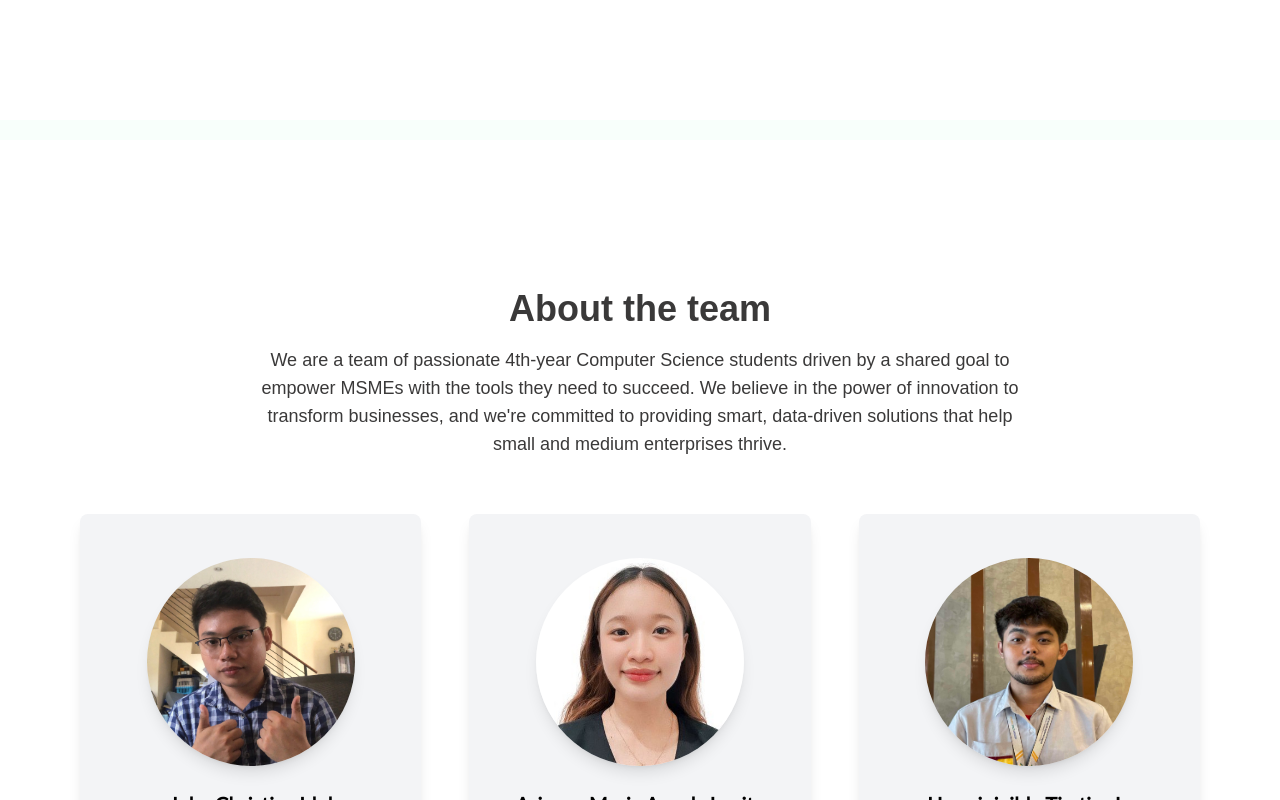
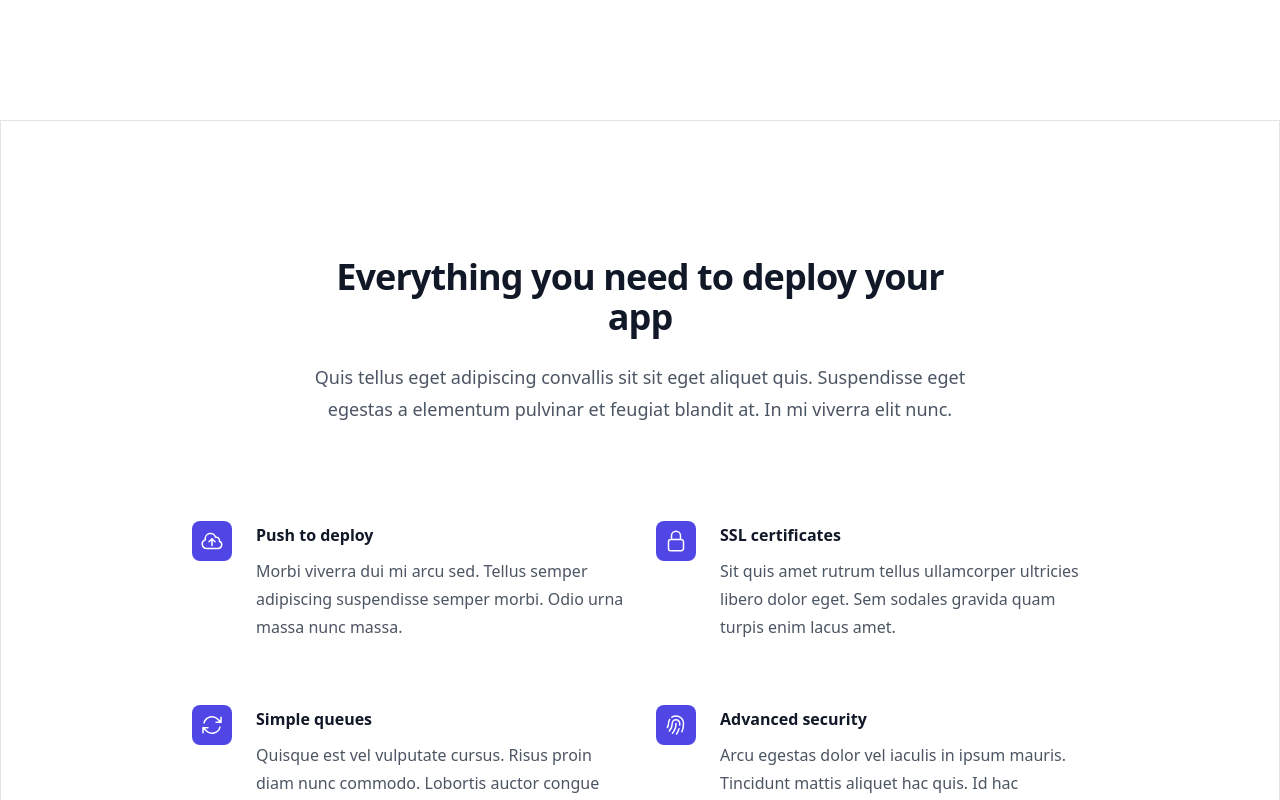
Before and after one commit to ArianneMarieAngela-Luvite/restore-client, a React (Vite) app: page / in a window 1280 px wide. Shown: the part 680-1480 px from the top of the page. Built offline with nearby package versions, Linux system fonts and the light colour scheme; a web font is replaced by a local one.

Commit message:
Updated app.tsx

```diff
--- a/src/App.tsx
+++ b/src/App.tsx
@@ -16,6 +16,7 @@ import AltPricing from "./views/AltPricing";
 // import PredictedDemand from "./views/PredictedDemandTable";
 import Team from "./views/Team";
 import About from "./views/About";
+import BillingInformation from "./views/BillingInformation";
 
 function App() {
   return (
@@ -27,8 +28,8 @@ function App() {
           <Route path="/" element={<>
             <Header />
             <Landing />
-            {/* <About /> */}
-            <Team />
+            <About />
+             <Team />
             <AltPricing />
             <ContactUs />
             <Footer />
@@ -54,6 +55,7 @@ function App() {
           {/* <Route path="/text" element={<PredictedDemand />} /> */}
           <Route path="/about" element={<About />} />
           <Route path="/team" element={<Team />} />
+          <Route path="/billing-information" element={<BillingInformation/>} />
         </Routes>
       </BrowserRouter>
     </div>
```
